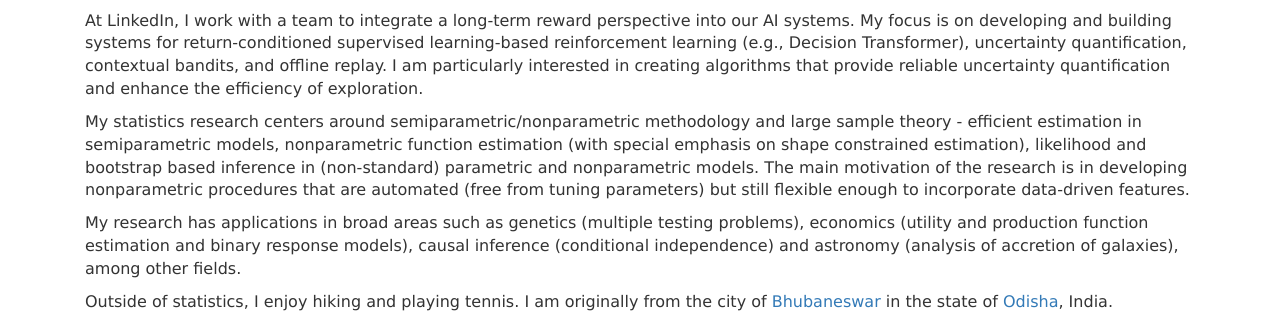
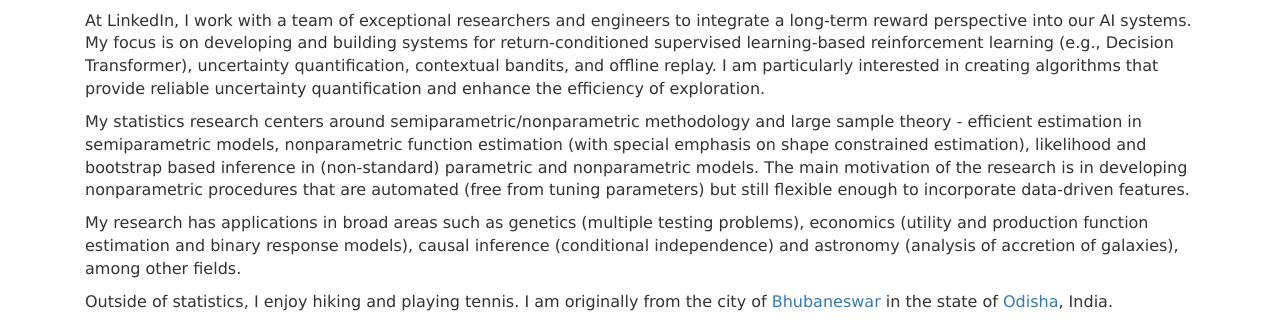
Before and after one commit to rohitpatra/rohitpatra.github.io, a plain HTML site: page index.html in a window 1280 px wide. Shown: the part 467-800 px from the top of the page. Drawn offline with Linux system fonts and the light colour scheme.

Commit message:
Update index.html
add adjective

```diff
--- a/index.html
+++ b/index.html
@@ -112,7 +112,7 @@
 
          Welcome, I am a research scientist at LinkedIn's Foundational AI Technology (FAIT) team in New York. Until 2021, I was an assistant professor in the <a href="http://stat.ufl.edu/">Department of Statistics</a> at
                 <a href="http://ufl.edu/">University of Florida.</a> Before Florida, I was a Ph.D. student at <a href="http://statistics.columbia.edu/"> <span itemprop="alumniOf">Columbia University</span></a>, New York. My Ph.D thesis advisor was <span itemscope itemtype="http://schema.org/Person" itemprop="colleague"> <a href="http://statistics.columbia.edu/~bodhi/Bodhi/Welcome.html" itemprop="url"> <span itemprop="name"> Bodhisattva Sen</span>.</a> </span> <font> </p>
-                <p class="main"> <font face="verdana" font size="3"> At LinkedIn, I work with a team to integrate a long-term reward perspective into our AI systems. My focus is on developing and building systems for return-conditioned supervised learning-based reinforcement learning (e.g., Decision Transformer), uncertainty quantification, contextual bandits, and offline replay. I am particularly interested in creating algorithms that provide reliable uncertainty quantification and enhance the efficiency of exploration. </a> <font> <p>
+                <p class="main"> <font face="verdana" font size="3"> At LinkedIn, I work with a team of exceptional researchers and engineers to integrate a long-term reward perspective into our AI systems. My focus is on developing and building systems for return-conditioned supervised learning-based reinforcement learning (e.g., Decision Transformer), uncertainty quantification, contextual bandits, and offline replay. I am particularly interested in creating algorithms that provide reliable uncertainty quantification and enhance the efficiency of exploration. </a> <font> <p>
 
 
                 <p class="main"> <font face="verdana" font size="3"> My statistics research centers around semiparametric/nonparametric  methodology  and  large sample theory - efficient estimation in semiparametric models, nonparametric function estimation (with special emphasis on shape constrained estimation),  likelihood and bootstrap based inference in (non-standard) parametric and nonparametric models. The main motivation of the research is in developing nonparametric procedures that are automated (free from tuning parameters) but still flexible enough to incorporate data-driven features. </a> <font> <p>
```
